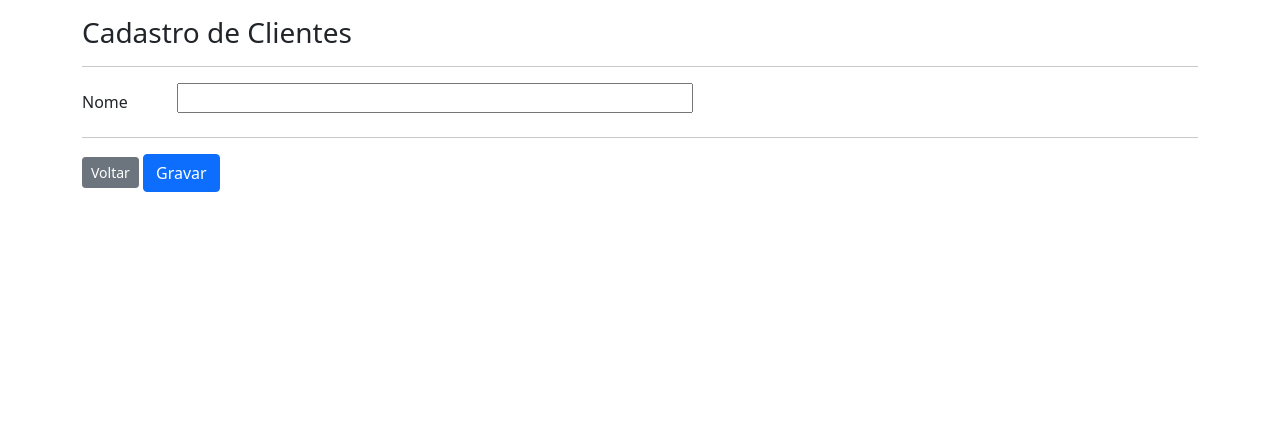
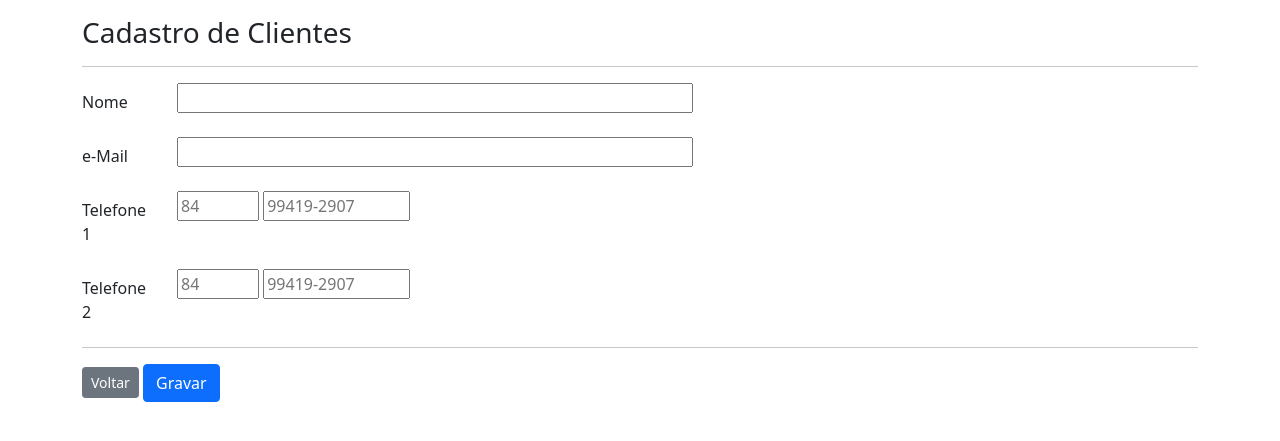
Before and after one commit to alessandrojsouza/rent_themas, a Django app: page /formClient/ in a window 1280 px wide. Shown: the part 40-481 px from the top of the page. Run offline with Django 4.2, Linux system fonts and the light colour scheme; some libraries are stand-ins or nearby versions.

Commit message:
parcial result

```diff
--- a/rent_themes/rent/models.py
+++ b/rent_themes/rent/models.py
@@ -15,7 +15,7 @@ class Phone(models.Model):
     client = models.ForeignKey('Client', on_delete=models.CASCADE, related_name='phones')
 
     def __str__(self):
-        return self.client.name+ ' ' + self.number
+        return self.client.name + ' ' + self.ddd + ' '+ self.number
 
 
 class Theme(models.Model):
--- a/rent_themes/rent/templates/client/formClient.html
+++ b/rent_themes/rent/templates/client/formClient.html
@@ -11,6 +11,26 @@
                     <input type="text" id="name" size="50" name="name">
                 </div>
             </div>
+            <div class="row mb-3">
+                <label class="col-sm-1 col-form-label" for="email">e-Mail</label>
+                <div class="col-sm-11">
+                    <input type="email" id="email" size="50" name="email">
+                </div>
+            </div>
+            <div class="row mb-3">
+                <label class="col-sm-1 col-form-label" for="phone1">Telefone 1</label>
+                <div class="col-sm-11">
+                    <input type="text" id="ddd1" size="3" name="ddd1" placeholder="84">
+                    <input type="text" id="phone1" size="10" name="phone1" placeholder="99419-2907" pattern="[0-9]{5}-[0-9]{4}">
+                </div>
+            </div>
+            <div class="row mb-3">
+                <label class="col-sm-1 col-form-label" for="phone2">Telefone 2</label>
+                <div class="col-sm-11">
+                    <input type="text" id="ddd2" size="3" name="ddd2" placeholder="84">
+                    <input type="text" id="phone2" size="10" name="phone2" placeholder="99419-2907" pattern="[0-9]{5}-[0-9]{4}">
+                </div>
+            </div>
             <hr>
             <a class="btn btn-secondary btn-sm" href="/listClient">Voltar</a>
             <input class="btn btn-primary" type="submit" value="Gravar">
--- a/rent_themes/rent/views.py
+++ b/rent_themes/rent/views.py
@@ -4,13 +4,11 @@ from .models import *
 
 #Página inicial com a lista de clientes
 def index(request):
-    clients_list = Client.objects.all()
-    context = {'clients_list': clients_list}
-    return render(request, 'index.html', context)
+    return render(request, 'index.html')
 
 ### ### ### ### ### ## VIEWS PARA CDU CLIENTE ## ### ### ### ### ###
 class ClientViews:
-
+    # Apresenta a lista de clientes no template listClient.html
     def listClient(request):
         clients_list = Client.objects.all()
         context = {'clients_list': clients_list}
@@ -22,8 +20,23 @@ class ClientViews:
 
     #Salva o novo cliente e volta para listagem de clientes
     def saveClient(request):
-        c = Client(name=request.POST['name'])
+        c = Client(name=request.POST['name'],
+                   email=request.POST['email'])
         c.save()
+
+        if(request.POST['ddd1']!=''):
+            t1 = Phone(ddd=request.POST['ddd1'],
+                   number=request.POST['phone1'],
+                   client=c)
+            t1.save()
+
+        if(request.POST['ddd2']!=''):
+            t2 = Phone(ddd=request.POST['ddd2'],
+                   number=request.POST['phone2'],
+                   client=c)
+            t2.save()
+
+
         return redirect('/listClient')
 
     #Deleta um cliente e volta para listagem de clientes
@@ -41,7 +54,33 @@ class ClientViews:
     def updateClient(request, id):
         c = Client.objects.get(pk=id)
         c.name = request.POST['name']
+        c.email = request.POST['email']
         c.save()
+        #phones = Phone.objects.filter(client = c)
+        if(request.POST['ddd1']!='' and request.POST['phone1']!='' ):
+            if(c.phones.first()):
+                t1 = c.phones.first()
+                t1.ddd = request.POST['ddd1']
+                t1.number = request.POST['phone1']
+                t1.save()
+            else:
+                t1 = Phone(ddd=request.POST['ddd1'],
+                number=request.POST['phone1'],
+                client=c)
+                t1.save()
+
+        if(request.POST['ddd2']!='' and request.POST['phone2']!=''):
+            if(c.phones.last() and c.phones.count()>1):
+                t2 = c.phones.last()
+                t2.ddd = request.POST['ddd2']
+                t2.number =request.POST['phone2']
+                t2.save()
+            else:
+                t2 = Phone(ddd=request.POST['ddd2'],
+                number=request.POST['phone2'],
+                client=c)
+                t2.save()
+
         return redirect('/listClient')
 
 ### ### ### ### ### ## VIEWS PARA CDU TEMAS ## ### ### ### ### ###
```
Also changed, not shown: rent_themes/rent/templates/client/formEditClient.html (+23 -0 lines), rent_themes/db.sqlite3.
